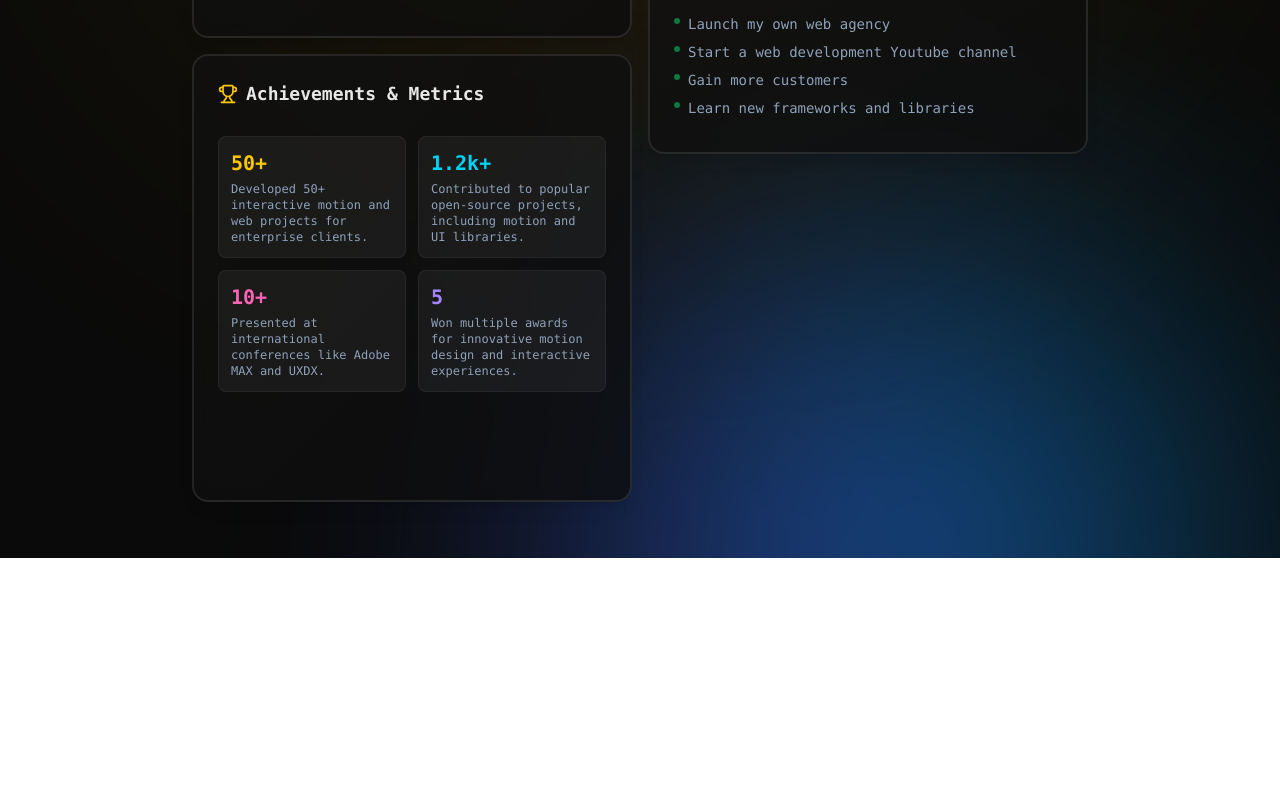
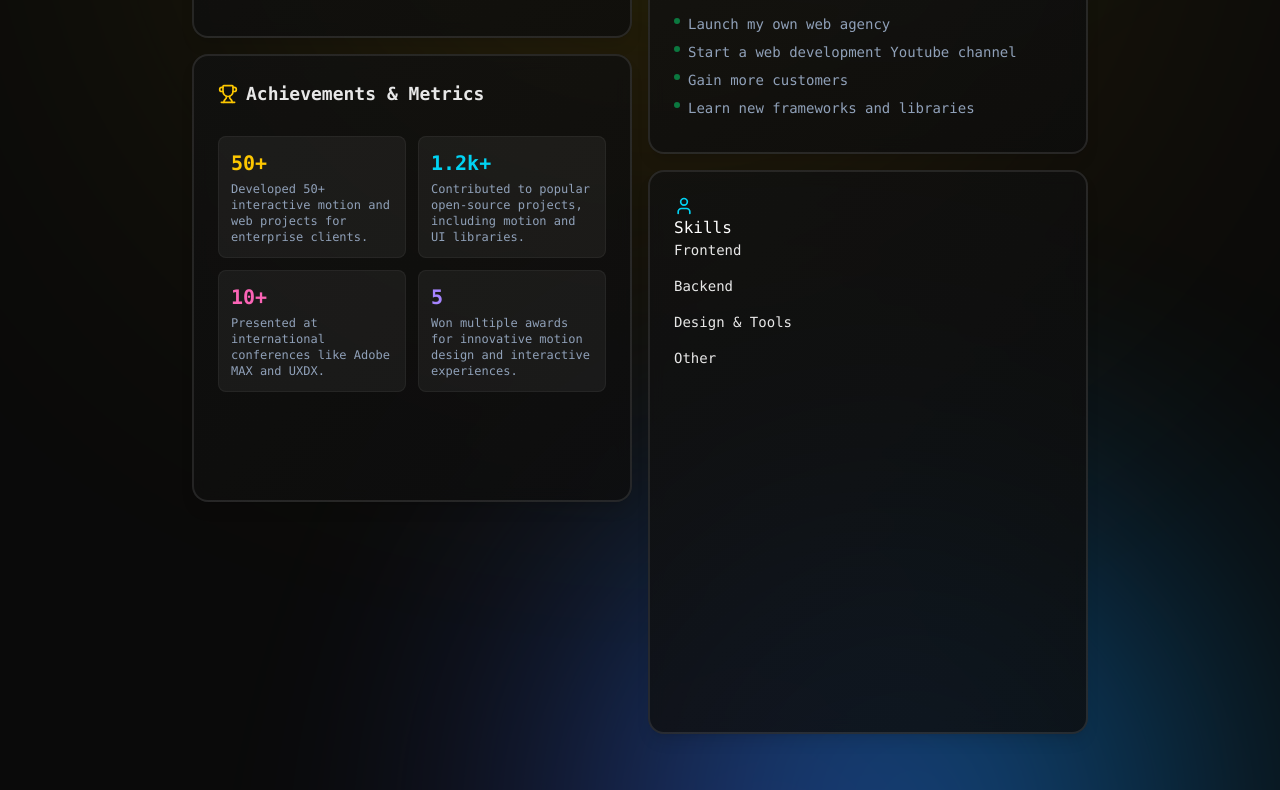
Before and after one commit to aritra0085/portfolioN, a React (Vite) app: page / in a window 1280 px wide. Shown: the part 1278-2068 px from the top of the page. Before the commit the page ends 1836 px from the top, so only its background shows below. Built offline with nearby package versions, Linux system fonts and the light colour scheme.

Commit message:
add box and its funtion

```diff
--- a/src/App.jsx
+++ b/src/App.jsx
@@ -285,6 +285,23 @@ function App() {
               ))}
             </div>
           </motion.div>
+
+          <motion.div variants={itemVariants}
+          className="card card-cyan row-span-5 flex flex-col overflow-hidden">
+            <h2>
+              <User size={20}
+              className="text-cyan-400"/>
+              <span>Skills</span>
+            </h2>
+            <ul className="space-y-4 text-sm text-slate-400 overflow-y-auto max-h[450px]">
+              {skills.map((group, i) => (
+                <li key={i} className="space-y-3">
+                  <span className="font-medium text-white/90">
+                  {group.category}</span>
+                </li>
+              ))}
+            </ul>
+          </motion.div>
         </motion.main>
       </div>
     </>
```
